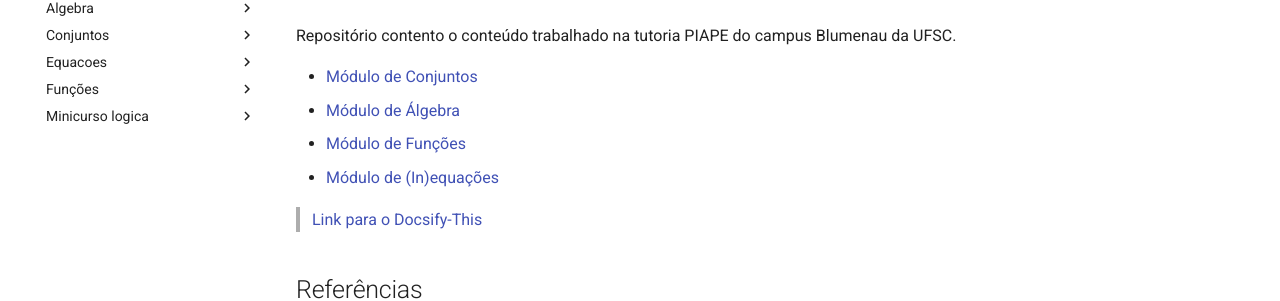
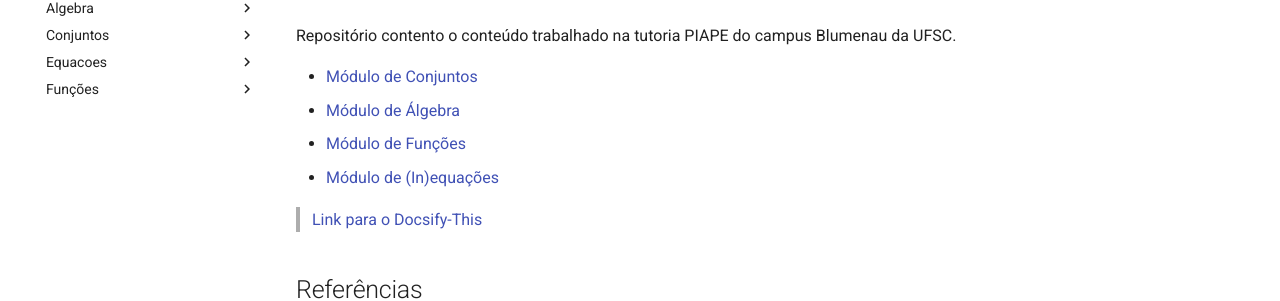
Before and after one commit to LFBossa/PIAPE-Matematica, an MkDocs documentation site: the page built from docs/README.md, in a window 1280 px wide. Shown: the part 157-458 px from the top of the page. Built offline with MkDocs 1.6.1 and Material for MkDocs 9.7.7, drawn with Linux system fonts in a browser that asks for light colours.

Commit message:
feat: Adiciona suporte a navegação e índices no tema material do mkdocs

```diff
--- a/mkdocs.yml
+++ b/mkdocs.yml
@@ -1,6 +1,11 @@
 site_name: PIAPE Matemática
 theme:
   name: material
+  features:
+    - navigation.path
+    - navigation.indexes
+not_in_nav: |
+  minicurso*
 plugins:
  - search
 extra_javascript:
```
